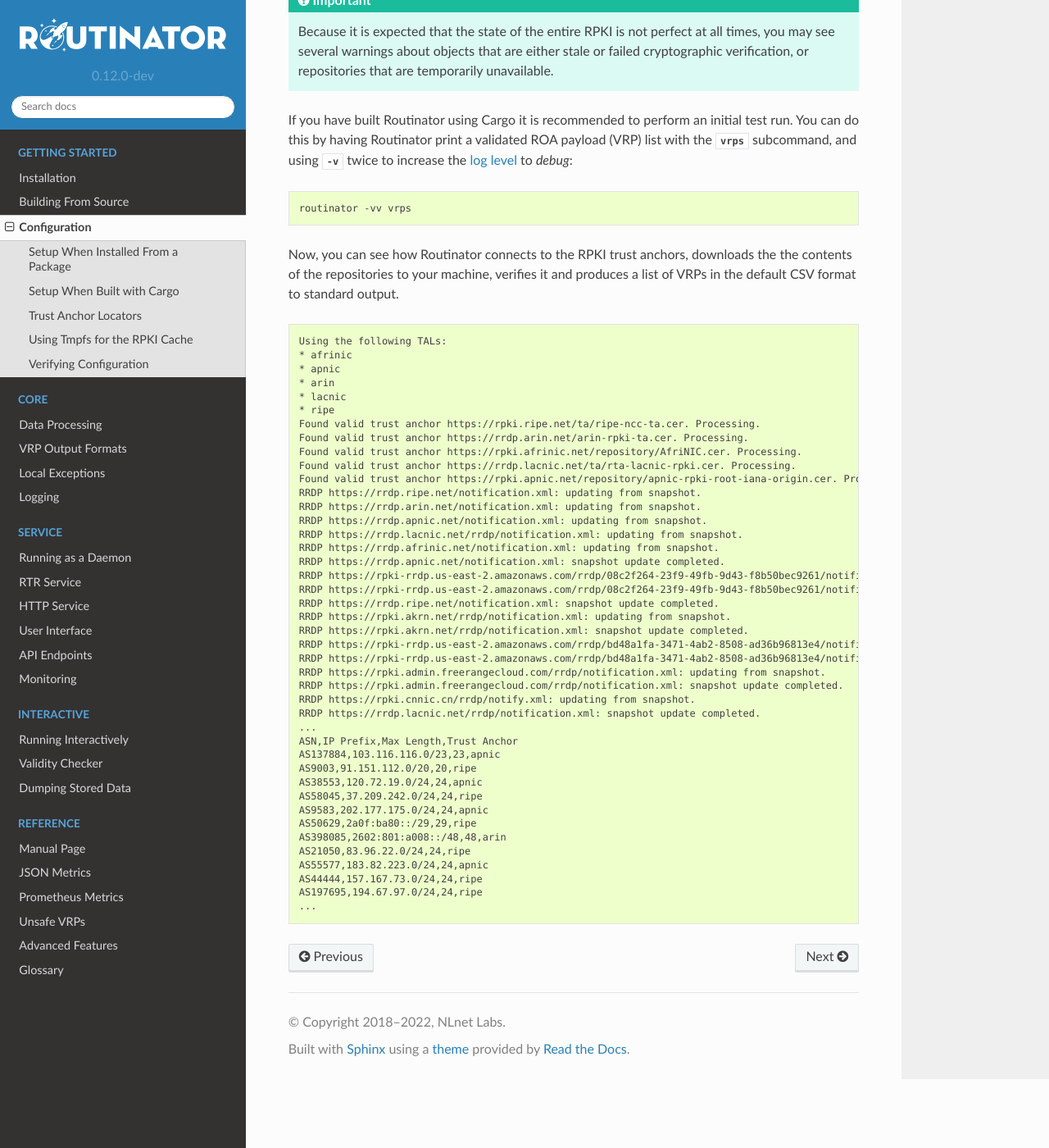
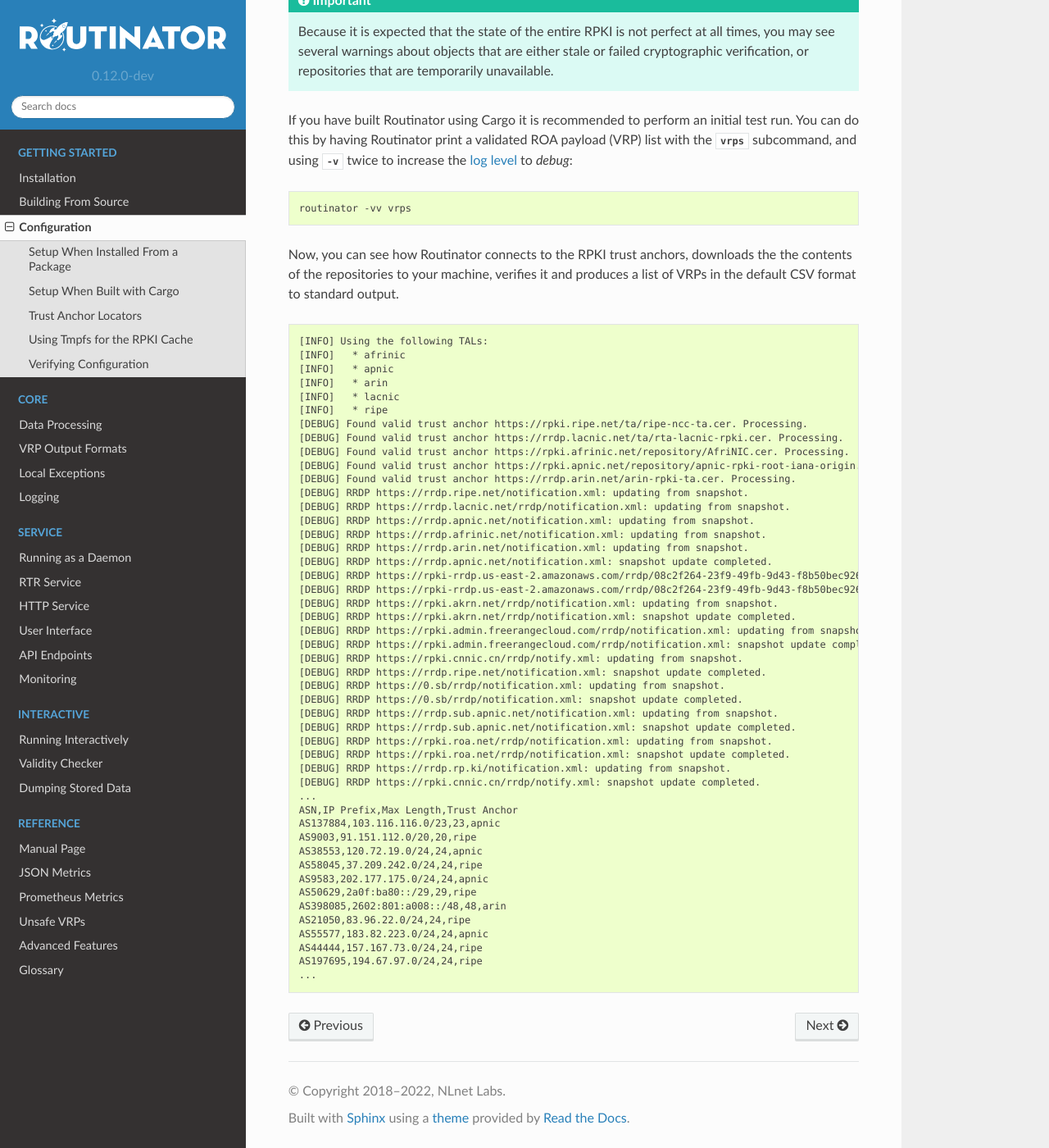
Before and after one commit to NLnetLabs/routinator, a Sphinx documentation site: the page built from doc/manual/source/configuration.rst, in a window 1280 px wide and 1400 px high, scrolled down 5184 px. Shown: the whole window at 82% size. Built offline with Sphinx 7.4.7 and the Read the Docs theme 2.0.0, drawn with Linux system fonts in a browser that asks for light colours.

Commit message:
Update example to show log level labels

```diff
--- a/doc/manual/source/configuration.rst
+++ b/doc/manual/source/configuration.rst
@@ -288,34 +288,39 @@
 
 .. code-block:: text
 
-      Using the following TALs:
-      * afrinic
-      * apnic
-      * arin
-      * lacnic
-      * ripe
-      Found valid trust anchor https://rpki.ripe.net/ta/ripe-ncc-ta.cer. Processing.
-      Found valid trust anchor https://rrdp.arin.net/arin-rpki-ta.cer. Processing.
-      Found valid trust anchor https://rpki.afrinic.net/repository/AfriNIC.cer. Processing.
-      Found valid trust anchor https://rrdp.lacnic.net/ta/rta-lacnic-rpki.cer. Processing.
-      Found valid trust anchor https://rpki.apnic.net/repository/apnic-rpki-root-iana-origin.cer. Processing.
-      RRDP https://rrdp.ripe.net/notification.xml: updating from snapshot.
-      RRDP https://rrdp.arin.net/notification.xml: updating from snapshot.
-      RRDP https://rrdp.apnic.net/notification.xml: updating from snapshot.
-      RRDP https://rrdp.lacnic.net/rrdp/notification.xml: updating from snapshot.
-      RRDP https://rrdp.afrinic.net/notification.xml: updating from snapshot.
-      RRDP https://rrdp.apnic.net/notification.xml: snapshot update completed.
-      RRDP https://rpki-rrdp.us-east-2.amazonaws.com/rrdp/08c2f264-23f9-49fb-9d43-f8b50bec9261/notification.xml: updating from snapshot.
-      RRDP https://rpki-rrdp.us-east-2.amazonaws.com/rrdp/08c2f264-23f9-49fb-9d43-f8b50bec9261/notification.xml: snapshot update completed.
-      RRDP https://rrdp.ripe.net/notification.xml: snapshot update completed.
-      RRDP https://rpki.akrn.net/rrdp/notification.xml: updating from snapshot.
-      RRDP https://rpki.akrn.net/rrdp/notification.xml: snapshot update completed.
-      RRDP https://rpki-rrdp.us-east-2.amazonaws.com/rrdp/bd48a1fa-3471-4ab2-8508-ad36b96813e4/notification.xml: updating from snapshot.
-      RRDP https://rpki-rrdp.us-east-2.amazonaws.com/rrdp/bd48a1fa-3471-4ab2-8508-ad36b96813e4/notification.xml: snapshot update completed.
-      RRDP https://rpki.admin.freerangecloud.com/rrdp/notification.xml: updating from snapshot.
-      RRDP https://rpki.admin.freerangecloud.com/rrdp/notification.xml: snapshot update completed.
-      RRDP https://rpki.cnnic.cn/rrdp/notify.xml: updating from snapshot.
-      RRDP https://rrdp.lacnic.net/rrdp/notification.xml: snapshot update completed.
+      [INFO] Using the following TALs:
+      [INFO]   * afrinic
+      [INFO]   * apnic
+      [INFO]   * arin
+      [INFO]   * lacnic
+      [INFO]   * ripe
+      [DEBUG] Found valid trust anchor https://rpki.ripe.net/ta/ripe-ncc-ta.cer. Processing.
+      [DEBUG] Found valid trust anchor https://rrdp.lacnic.net/ta/rta-lacnic-rpki.cer. Processing.
+      [DEBUG] Found valid trust anchor https://rpki.afrinic.net/repository/AfriNIC.cer. Processing.
+      [DEBUG] Found valid trust anchor https://rpki.apnic.net/repository/apnic-rpki-root-iana-origin.cer. Processing.
+      [DEBUG] Found valid trust anchor https://rrdp.arin.net/arin-rpki-ta.cer. Processing.
+      [DEBUG] RRDP https://rrdp.ripe.net/notification.xml: updating from snapshot.
+      [DEBUG] RRDP https://rrdp.lacnic.net/rrdp/notification.xml: updating from snapshot.
+      [DEBUG] RRDP https://rrdp.apnic.net/notification.xml: updating from snapshot.
+      [DEBUG] RRDP https://rrdp.afrinic.net/notification.xml: updating from snapshot.
+      [DEBUG] RRDP https://rrdp.arin.net/notification.xml: updating from snapshot.
+      [DEBUG] RRDP https://rrdp.apnic.net/notification.xml: snapshot update completed.
+      [DEBUG] RRDP https://rpki-rrdp.us-east-2.amazonaws.com/rrdp/08c2f264-23f9-49fb-9d43-f8b50bec9261/notification.xml: updating from snapshot.
+      [DEBUG] RRDP https://rpki-rrdp.us-east-2.amazonaws.com/rrdp/08c2f264-23f9-49fb-9d43-f8b50bec9261/notification.xml: snapshot update completed.
+      [DEBUG] RRDP https://rpki.akrn.net/rrdp/notification.xml: updating from snapshot.
+      [DEBUG] RRDP https://rpki.akrn.net/rrdp/notification.xml: snapshot update completed.
+      [DEBUG] RRDP https://rpki.admin.freerangecloud.com/rrdp/notification.xml: updating from snapshot.
+      [DEBUG] RRDP https://rpki.admin.freerangecloud.com/rrdp/notification.xml: snapshot update completed.
+      [DEBUG] RRDP https://rpki.cnnic.cn/rrdp/notify.xml: updating from snapshot.
+      [DEBUG] RRDP https://rrdp.ripe.net/notification.xml: snapshot update completed.
+      [DEBUG] RRDP https://0.sb/rrdp/notification.xml: updating from snapshot.
+      [DEBUG] RRDP https://0.sb/rrdp/notification.xml: snapshot update completed.
+      [DEBUG] RRDP https://rrdp.sub.apnic.net/notification.xml: updating from snapshot.
+      [DEBUG] RRDP https://rrdp.sub.apnic.net/notification.xml: snapshot update completed.
+      [DEBUG] RRDP https://rpki.roa.net/rrdp/notification.xml: updating from snapshot.
+      [DEBUG] RRDP https://rpki.roa.net/rrdp/notification.xml: snapshot update completed.
+      [DEBUG] RRDP https://rrdp.rp.ki/notification.xml: updating from snapshot.
+      [DEBUG] RRDP https://rpki.cnnic.cn/rrdp/notify.xml: snapshot update completed.
       ...
       ASN,IP Prefix,Max Length,Trust Anchor
       AS137884,103.116.116.0/23,23,apnic
```
